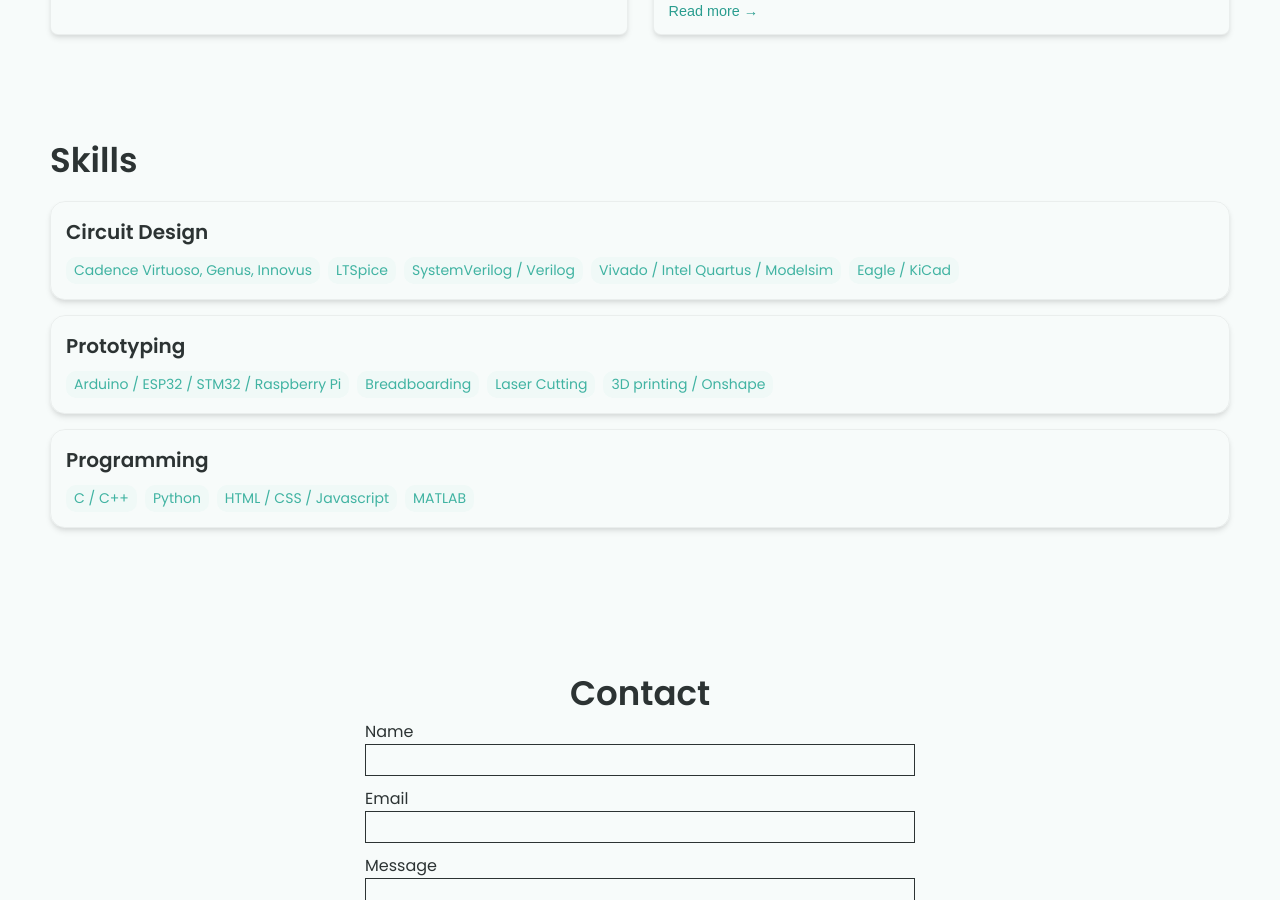
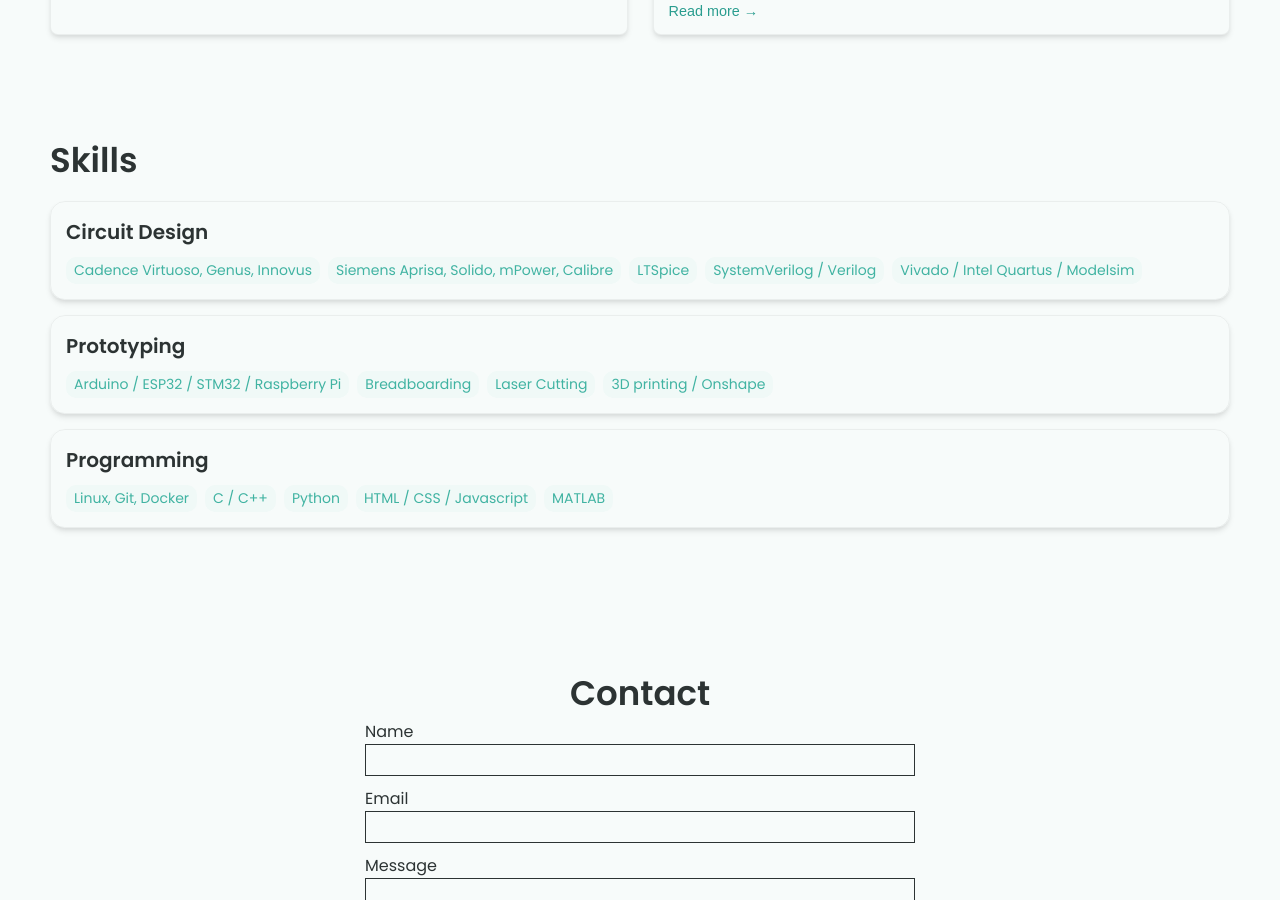
Before and after one commit to mmzarif/mmzarif.github.io, a Jekyll site: the page built from index.html, in a window 1280 px wide and 900 px high, scrolled down 3488 px. Built offline with Jekyll 4.4.1, drawn with Linux system fonts in a browser that asks for light colours.

Commit message:
Add tools to Circuit Design and Programming categories

```diff
--- a/_config.yml
+++ b/_config.yml
@@ -48,10 +48,10 @@ skills:
   - category: Circuit Design
     tools:
     - Cadence Virtuoso, Genus, Innovus
+    - Siemens Aprisa, Solido, mPower, Calibre
     - LTSpice
     - SystemVerilog / Verilog
     - Vivado / Intel Quartus / Modelsim
-    - Eagle / KiCad
   - category: Prototyping
     tools:
     - Arduino / ESP32 / STM32 / Raspberry Pi
@@ -60,6 +60,7 @@ skills:
     - 3D printing / Onshape
   - category: Programming
     tools:
+    - Linux, Git, Docker
     - C / C++
     - Python
     - HTML / CSS / Javascript
```
